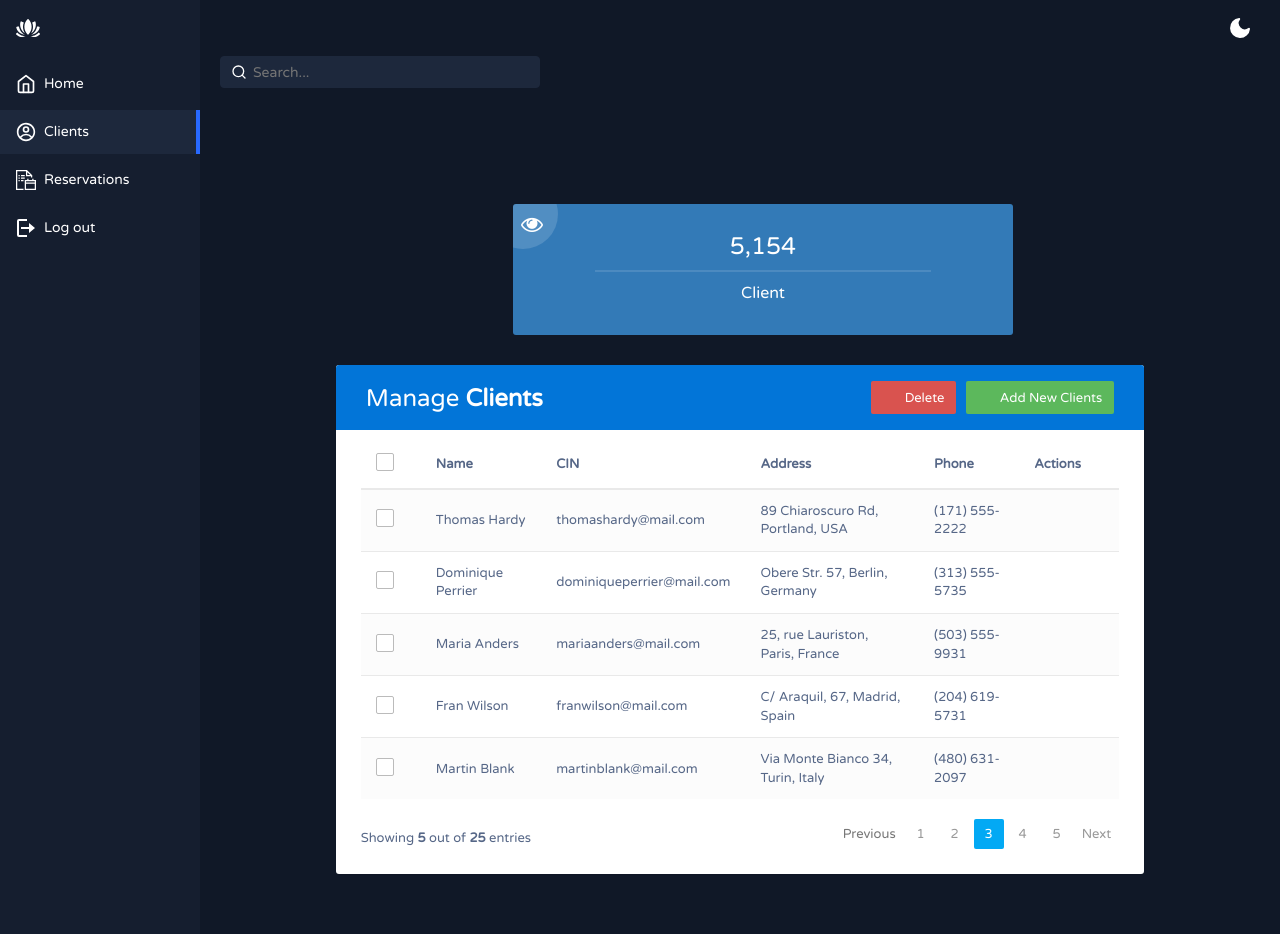
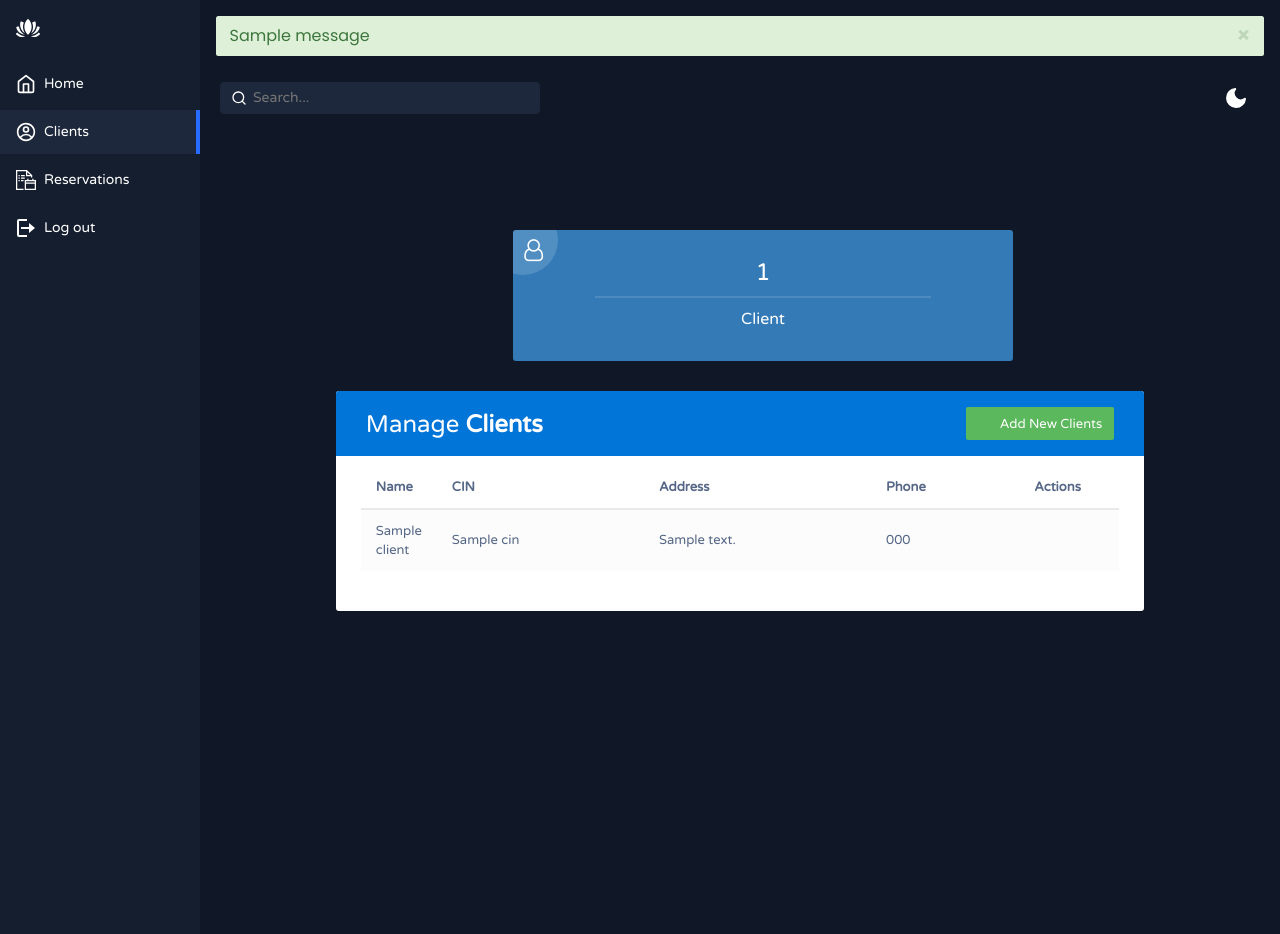
Before and after one commit to mbelouar/CarRental, a Flask app: page /clients in a window 1280 px wide. Run offline with Flask 3, Linux system fonts and the light colour scheme; the visitor is signed in with stand-in values (Sample User, id 1); one stand-in notice (Sample message) is shown; a database or web service that is not in the repository returns one stand-in record (values such as "Sample title"); some libraries are stand-ins or nearby versions.

Commit message:
DONE for clients in Manager side

```diff
--- a/website/static/Clients.css
+++ b/website/static/Clients.css
@@ -47,6 +47,27 @@
   background-color: var(--app-bg);
   -webkit-font-smoothing: antialiased;
   -moz-osx-font-smoothing: grayscale;
+}
+
+.alert.show {
+  opacity: 1;
+  position: relative;
+  padding: .75rem 1.25rem;
+  margin-bottom: 1rem;
+  border: 1px solid transparent;
+  border-radius: .25rem;
+  font-family: "Poppins", sans-serif;
+  font-size: 16px;
+  font-weight: 400;
+  cursor: pointer;
+  display: block;
+}
+.alert.show .close {
+  position: absolute !important;
+  top: 0 !important;
+  right: 0 !important;
+  padding: .75rem 1.25rem !important;
+  color: inherit !important;
 }
 
 .app-container {
--- a/website/templates/AdminDashboard.html
+++ b/website/templates/AdminDashboard.html
@@ -284,7 +284,6 @@
 
 <script src="https://ajax.googleapis.com/ajax/libs/jquery/1.12.4/jquery.min.js"></script>
 <script src="https://maxcdn.bootstrapcdn.com/bootstrap/3.3.7/js/bootstrap.min.js"></script>
-
   <script>
 
       var modeSwitch = document.querySelector('.mode-switch');
--- a/website/templates/Clients.html
+++ b/website/templates/Clients.html
@@ -11,9 +11,8 @@
 
 </head>
 <body>
-<!-- partial:index.partial.html -->
+
 <div class="app-container">
-
   <div class="sidebar">
     <div class="sidebar-header">
       <div class="app-icon">
@@ -46,49 +45,43 @@
         </a>
       </li>
       <li class="sidebar-list-item">
-
       </li>
       <li class="sidebar-list-item">
-
       </li>
     </ul>
     <div class="account-info">
-
-
-
     </div>
   </div>
   <div class="app-content">
 
+    {% with messages = get_flashed_messages(with_categories=true) %}
+    {% if messages %}
+        {% for category, message in messages %}
+            <div class="alert alert-{{ category }} alert-dismissible fade show" role="alert">
+                {{ message }}
+                <button type="button" class="close" data-dismiss="alert" aria-label="Close">
+                    <span aria-hidden="true">&times;</span>
+                </button>
+            </div>
+        {% endfor %}
+      {% endif %}
+    {% endwith %}
 
-
-
-
+    <div class="app-content-actions">
+      <input class="search-bar" placeholder="Search..." type="text">
+      <div class="app-content-actions-wrapper">
+        <div class="filter-button-wrapper">
+          <div class="filter-menu">
+          </div>
+        </div>
+      </div>
       <div class="app-content-header">
-
-
-
-
-
-
         <button class="mode-switch" title="Switch Theme">
           <svg class="moon" fill="none" stroke="currentColor" stroke-linecap="round" stroke-linejoin="round" stroke-width="2" width="24" height="24" viewBox="0 0 24 24">
             <defs></defs>
             <path d="M21 12.79A9 9 0 1111.21 3 7 7 0 0021 12.79z"></path>
           </svg>
         </button>
-    </div>
-    <div class="app-content-actions">
-      <input class="search-bar" placeholder="Search..." type="text">
-      <div class="app-content-actions-wrapper">
-        <div class="filter-button-wrapper">
-          <div class="filter-menu">
-
-
-
-          </div>
-        </div>
-
       </div>
     </div>
 
@@ -99,9 +92,9 @@
             <!-- Statistics cards -->
             <div class="col-md-3">
               <div class="box bg-primary">
-                <i class="fa fa-eye"></i>
-                <h3>5,154</h3>
-                <p class="lead">Client</p>
+                  <i class="fa fa-user-o"></i>
+                  <h3>{{ client_count }}</h3>
+                  <p class="lead">Client{% if client_count != 1 %}s{% endif %}</p>
               </div>
             </div>
 
@@ -120,19 +113,13 @@
               </div>
               <div class="col-sm-6">
                 <a href="#addEmployeeModal" class="btn btn-success" data-toggle="modal"><i class="material-icons">&#xE147;</i> <span>Add New Clients</span></a>
-                <a href="#deleteEmployeeModal" class="btn btn-danger" data-toggle="modal"><i class="material-icons">&#xE15C;</i> <span>Delete</span></a>
+                <!-- <a href="#deleteEmployeeModal" class="btn btn-danger" data-toggle="modal"><i class="material-icons">&#xE15C;</i> <span>Delete</span></a> -->
               </div>
             </div>
           </div>
           <table class="table table-striped table-hover">
             <thead>
               <tr>
-                <th>
-                  <span class="custom-checkbox">
-                    <input type="checkbox" id="selectAll">
-                    <label for="selectAll"></label>
-                  </span>
-                </th>
                 <th>Name</th>
                 <th>CIN</th>
                 <th>Address</th>
@@ -140,134 +127,54 @@
                 <th>Actions</th>
               </tr>
             </thead>
+
             <tbody>
+              {% for client in clients %}
               <tr>
-                <td>
-                  <span class="custom-checkbox">
-                    <input type="checkbox" id="checkbox1" name="options[]" value="1">
-                    <label for="checkbox1"></label>
-                  </span>
-                </td>
-                <td>Thomas Hardy</td>
-                <td>thomashardy@mail.com</td>
-                <td>89 Chiaroscuro Rd, Portland, USA</td>
-                <td>(171) 555-2222</td>
-                <td>
-                  <a href="#editEmployeeModal" class="edit" data-toggle="modal"><i class="material-icons" data-toggle="tooltip" title="Edit">&#xE254;</i></a>
-                  <a href="#deleteEmployeeModal" class="delete" data-toggle="modal"><i class="material-icons" data-toggle="tooltip" title="Delete">&#xE872;</i></a>
+                <td>{{ client.name }}</td>
+                <td>{{ client.cin }}</td>
+                <td>{{ client.address }}</td>
+                <td>{{ client.phone }}</td>
+                <td class="actions">
+                  <a href="#editEmployeeModal" class="edit" data-name="{{client.name}}" data-cin="{{client.cin}}" data-address="{{client.address}}" data-phone="{{client.phone}}" data-id="{{client._id}}" data-toggle="modal"><i class="material-icons" data-toggle="tooltip" title="Edit">&#xE254;</i></a>
+                  <a href="#deleteEmployeeModal" class="delete" data-id="{{client._id}}" data-toggle="modal"><i class="material-icons" data-toggle="tooltip" title="Delete">&#xE872;</i></a>
                 </td>
               </tr>
-              <tr>
-                <td>
-                    <span class="custom-checkbox">
-                        <input type="checkbox" id="checkbox2" name="options[]" value="1">
-                        <label for="checkbox2"></label>
-                    </span>
-                </td>
-                <td>Dominique Perrier</td>
-                <td>dominiqueperrier@mail.com</td>
-                <td>Obere Str. 57, Berlin, Germany</td>
-                <td>(313) 555-5735</td>
-                <td>
-                    <a href="#editEmployeeModal" class="edit" data-toggle="modal"><i class="material-icons" data-toggle="tooltip" title="Edit">&#xE254;</i></a>
-                    <a href="#deleteEmployeeModal" class="delete" data-toggle="modal"><i class="material-icons" data-toggle="tooltip" title="Delete">&#xE872;</i></a>
-                </td>
-            </tr>
-            <tr>
-                <td>
-                    <span class="custom-checkbox">
-                        <input type="checkbox" id="checkbox3" name="options[]" value="1">
-                        <label for="checkbox3"></label>
-                    </span>
-                </td>
-                <td>Maria Anders</td>
-                <td>mariaanders@mail.com</td>
-                <td>25, rue Lauriston, Paris, France</td>
-                <td>(503) 555-9931</td>
-                <td>
-                    <a href="#editEmployeeModal" class="edit" data-toggle="modal"><i class="material-icons" data-toggle="tooltip" title="Edit">&#xE254;</i></a>
-                    <a href="#deleteEmployeeModal" class="delete" data-toggle="modal"><i class="material-icons" data-toggle="tooltip" title="Delete">&#xE872;</i></a>
-                </td>
-            </tr>
-            <tr>
-                <td>
-                    <span class="custom-checkbox">
-                        <input type="checkbox" id="checkbox4" name="options[]" value="1">
-                        <label for="checkbox4"></label>
-                    </span>
-                </td>
-                <td>Fran Wilson</td>
-                <td>franwilson@mail.com</td>
-                <td>C/ Araquil, 67, Madrid, Spain</td>
-                <td>(204) 619-5731</td>
-                <td>
-                    <a href="#editEmployeeModal" class="edit" data-toggle="modal"><i class="material-icons" data-toggle="tooltip" title="Edit">&#xE254;</i></a>
-                    <a href="#deleteEmployeeModal" class="delete" data-toggle="modal"><i class="material-icons" data-toggle="tooltip" title="Delete">&#xE872;</i></a>
-                </td>
-            </tr>
-            <tr>
-                <td>
-                    <span class="custom-checkbox">
-                        <input type="checkbox" id="checkbox5" name="options[]" value="1">
-                        <label for="checkbox5"></label>
-                    </span>
-                </td>
-                <td>Martin Blank</td>
-                <td>martinblank@mail.com</td>
-                <td>Via Monte Bianco 34, Turin, Italy</td>
-                <td>(480) 631-2097</td>
-                <td>
-                    <a href="#editEmployeeModal" class="edit" data-toggle="modal"><i class="material-icons" data-toggle="tooltip" title="Edit">&#xE254;</i></a>
-                    <a href="#deleteEmployeeModal" class="delete" data-toggle="modal"><i class="material-icons" data-toggle="tooltip" title="Delete">&#xE872;</i></a>
-                </td>
-            </tr>
+              {% endfor %}
+            </tbody>
 
-              <!-- More table rows -->
-            </tbody>
           </table>
-          <div class="clearfix">
-            <div class="hint-text">Showing <b>5</b> out of <b>25</b> entries</div>
-            <ul class="pagination">
-              <li class="page-item disabled"><a href="#">Previous</a></li>
-              <li class="page-item"><a href="#" class="page-link">1</a></li>
-              <li class="page-item"><a href="#" class="page-link">2</a></li>
-              <li class="page-item active"><a href="#" class="page-link">3</a></li>
-              <li class="page-item"><a href="#" class="page-link">4</a></li>
-              <li class="page-item"><a href="#" class="page-link">5</a></li>
-              <li class="page-item"><a href="#" class="page-link">Next</a></li>
-            </ul>
-          </div>
         </div>
       </div>
       <!-- Add Modal HTML -->
       <div id="addEmployeeModal" class="modal fade">
         <div class="modal-dialog">
             <div class="modal-content">
-              <form>
+                <form id="addEmployeeForm" action="/add_client" method="POST">
                     <div class="modal-header">
-                  <h4 class="modal-title">Add Employee</h4>
+                        <h4 class="modal-title">Add Client</h4>
                         <button type="button" class="close" data-dismiss="modal" aria-hidden="true">&times;</button>
                     </div>
                     <div class="modal-body">
                         <div class="form-group">
-                    <label>Name</label>
-                    <input type="text" class="form-control" required>
+                            <label for="name">Name</label>
+                            <input type="text" id="name" name="name" class="form-control" required>
                         </div>
                         <div class="form-group">
-                    <label>CIN</label>
-                    <input type="email" class="form-control" required>
+                            <label for="email">CIN</label>
+                            <input type="text" id="cin" name="cin" class="form-control" required>
                         </div>
                         <div class="form-group">
-                    <label>Address</label>
-                    <textarea class="form-control" required></textarea>
+                            <label for="address">Address</label>
+                            <textarea id="address" name="address" class="form-control" required></textarea>
                         </div>
                         <div class="form-group">
-                    <label>Phone</label>
-                    <input type="text" class="form-control" required>
+                            <label for="phone">Phone</label>
+                            <input type="text" id="phone" name="phone" class="form-control" required>
                         </div>
                     </div>
                     <div class="modal-footer">
-                  <input type="button" class="btn btn-default" data-dismiss="modal" value="Cancel">
+                        <button type="button" class="btn btn-default" data-dismiss="modal">Cancel</button>
                         <input type="submit" class="btn btn-success" value="Add">
                     </div>
                 </form>
@@ -279,32 +186,32 @@
       <div id="editEmployeeModal" class="modal fade">
         <div class="modal-dialog">
           <div class="modal-content">
-              <form>
+            <form id="editEmployeeForm" action="/edit_client" method="POST">
               <div class="modal-header">
-                  <h4 class="modal-title">Edit Employee</h4>
+                  <h4 class="modal-title">Edit Client</h4>
                   <button type="button" class="close" data-dismiss="modal" aria-hidden="true">&times;</button>
               </div>
               <div class="modal-body">
                   <div class="form-group">
-                    <label>Name</label>
-                    <input type="text" class="form-control" required>
+                      <label for="name">Name</label>
+                      <input type="text" id="name" name="name" class="form-control" required>
                   </div>
                   <div class="form-group">
-                    <label>CIN</label>
-                    <input type="email" class="form-control" required>
+                      <label for="email">CIN</label>
+                      <input type="text" id="cin" name="cin" class="form-control" required>
                   </div>
                   <div class="form-group">
-                    <label>Address</label>
-                    <textarea class="form-control" required></textarea>
+                      <label for="address">Address</label>
+                      <textarea id="address" name="address" class="form-control" required></textarea>
                   </div>
                   <div class="form-group">
-                    <label>Phone</label>
-                    <input type="text" class="form-control" required>
+                      <label for="phone">Phone</label>
+                      <input type="text" id="phone" name="phone" class="form-control" required>
                   </div>
               </div>
               <div class="modal-footer">
-                  <input type="button" class="btn btn-default" data-dismiss="modal" value="Cancel">
-                  <input type="submit" class="btn btn-info" value="Save">
+                  <button type="button" class="btn btn-default" data-dismiss="modal">Cancel</button>
+                  <input type="submit" class="btn btn-success" value="Update">
               </div>
           </form>
           </div>
@@ -315,9 +222,9 @@
         <div id="deleteEmployeeModal" class="modal fade">
           <div class="modal-dialog">
             <div class="modal-content">
-              <form>
+              <form method="post" action="/delete_client">
                 <div class="modal-header">
-                  <h4 class="modal-title">Delete Employee</h4>
+                  <h4 class="modal-title">Delete Client</h4>
                   <button type="button" class="close" data-dismiss="modal" aria-hidden="true">&times;</button>
                 </div>
                 <div class="modal-body">
@@ -342,28 +249,9 @@
 <script src="https://maxcdn.bootstrapcdn.com/bootstrap/3.3.7/js/bootstrap.min.js"></script>
 <script>
 
-    document.querySelector(".jsFilter").addEventListener("click", function () {
-        document.querySelector(".filter-menu").classList.toggle("active");
-      });
-
-      document.querySelector(".grid").addEventListener("click", function () {
-        document.querySelector(".list").classList.remove("active");
-        document.querySelector(".grid").classList.add("active");
-        document.querySelector(".products-area-wrapper").classList.add("gridView");
-        document
-          .querySelector(".products-area-wrapper")
-          .classList.remove("tableView");
-      });
-
-      document.querySelector(".list").addEventListener("click", function () {
-        document.querySelector(".list").classList.add("active");
-        document.querySelector(".grid").classList.remove("active");
-        document.querySelector(".products-area-wrapper").classList.remove("gridView");
-        document.querySelector(".products-area-wrapper").classList.add("tableView");
-      });
-
   var modeSwitch = document.querySelector('.mode-switch');
-      modeSwitch.addEventListener('click', function () {                      document.documentElement.classList.toggle('light');
+  modeSwitch.addEventListener('click', function () {
+    document.documentElement.classList.toggle('light');
     modeSwitch.classList.toggle('active');
   });
 
@@ -392,7 +280,40 @@
     });
   });
 
+  const deleteBtns = Array.from(document.querySelectorAll(".actions .delete"))
+  deleteBtns.forEach(el => {
+    el.onclick = () => {
+      const form = document.querySelector("#deleteEmployeeModal form")
+      form.setAttribute('action', `/${el.dataset.id}/delete_client`)
+    }
+  })
 
+  const editBtns = Array.from(document.querySelectorAll(".actions .edit"))
+  editBtns.forEach(el => {
+    el.onclick = () => {
+      const form = document.querySelector("#editEmployeeModal form")
+      form.setAttribute('action', `/${el.dataset.id}/edit_client`)
+
+      const nameInput = form.querySelector("input[name='name']")
+      const cinInput = form.querySelector("input[name='cin']")
+      const addressInput = form.querySelector("textarea[name='address']")
+      const phoneInput = form.querySelector("input[name='phone']")
+
+      nameInput.value = el.dataset.name
+      cinInput.value = el.dataset.cin
+      addressInput.value = el.dataset.address
+      phoneInput.value = el.dataset.phone
+    }
+  })
+
+</script>
+<script>
+// Close the alert message when the close button (X) is clicked
+document.querySelectorAll('.alert .close').forEach(function(button) {
+  button.addEventListener('click', function() {
+    this.parentElement.style.display = 'none'; // Hide the parent alert element
+  });
+});
 </script>
 
 </body>
--- a/website/views.py
+++ b/website/views.py
@@ -15,6 +15,7 @@
 # collections
 admins = db.admins
 managers = db.managers
+clients = db.clients
 
 
 @views.route('/adminDashboard')
@@ -48,10 +49,6 @@
 @views.route('/reservation')
 def reservation():
     return render_template("Reservation.html")
-
-@views.route('/clients')
-def clients():
-    return render_template("Clients.html")
 
 
 @views.route('/', methods=['GET', 'POST'])
@@ -221,3 +218,61 @@
 
     # Handle invalid HTTP methods (though this route is configured for POST only)
     return "Method Not Allowed", 405
+
+@views.route('/clients', methods=['POST', 'GET'])
+def clients():
+    user_data = session.get('user_data')
+    if not user_data:
+        return redirect(url_for("views.signin"))  # Redirect if user is not authenticated
+
+    # Access the clients collection directly using db
+    all_clients = db.clients.find()
+    client_count = db.clients.count_documents({})
+
+    return render_template("Clients.html", clients=all_clients, client_count=client_count, user_data=user_data)
+
+
+@views.route('/add_client', methods=['POST'])
+def add_client():
+    if request.method == 'POST':
+        name = request.form['name']
+        cin = request.form['cin']
+        address = request.form['address']
+        phone = request.form['phone']
+
+        # Create a new client document
+        new_client = {
+            'name': name,
+            'cin': cin,
+            'phone': phone,
+            'address': address
+        }
+
+        # Insert the new client document into the database
+        db.clients.insert_one(new_client)
+        flash("Client added successfully!", "success")
+
+        return redirect(url_for("views.clients"))  # Redirect to the homepage after adding manager
+
+    # Handle invalid HTTP methods (though this route is configured for POST only)
+    return "Method Not Allowed", 405
+
+@views.route('/<string:id>/edit_client/', methods=['POST'])
+def edit_client(id):
+    if request.method == 'POST':
+
+        name = request.form['name']
+        cin = request.form['cin']
+        address = request.form['address']
+        phone = request.form['phone']
+
+        db.clients.update_one({"_id": ObjectId(id)}, {"$set": {'name': name, 'email': cin, 'address': address, 'phone': phone}})
+        flash("Client updated successfully!", "success")
+        return redirect(url_for('views.clients'))
+
+@views.route('/<string:id>/delete_client/', methods=['POST'])
+def delete_client(id):
+    if request.method == 'POST':
+        db.clients.delete_one({"_id": ObjectId(id)})
+        flash("Client deleted successfully!", "success")
+        return redirect(url_for('views.clients'))
```
Also changed, not shown: website/static/scriptManager.js (added, +24 -0 lines). Lines whose indentation alone changed are shown as unchanged.
